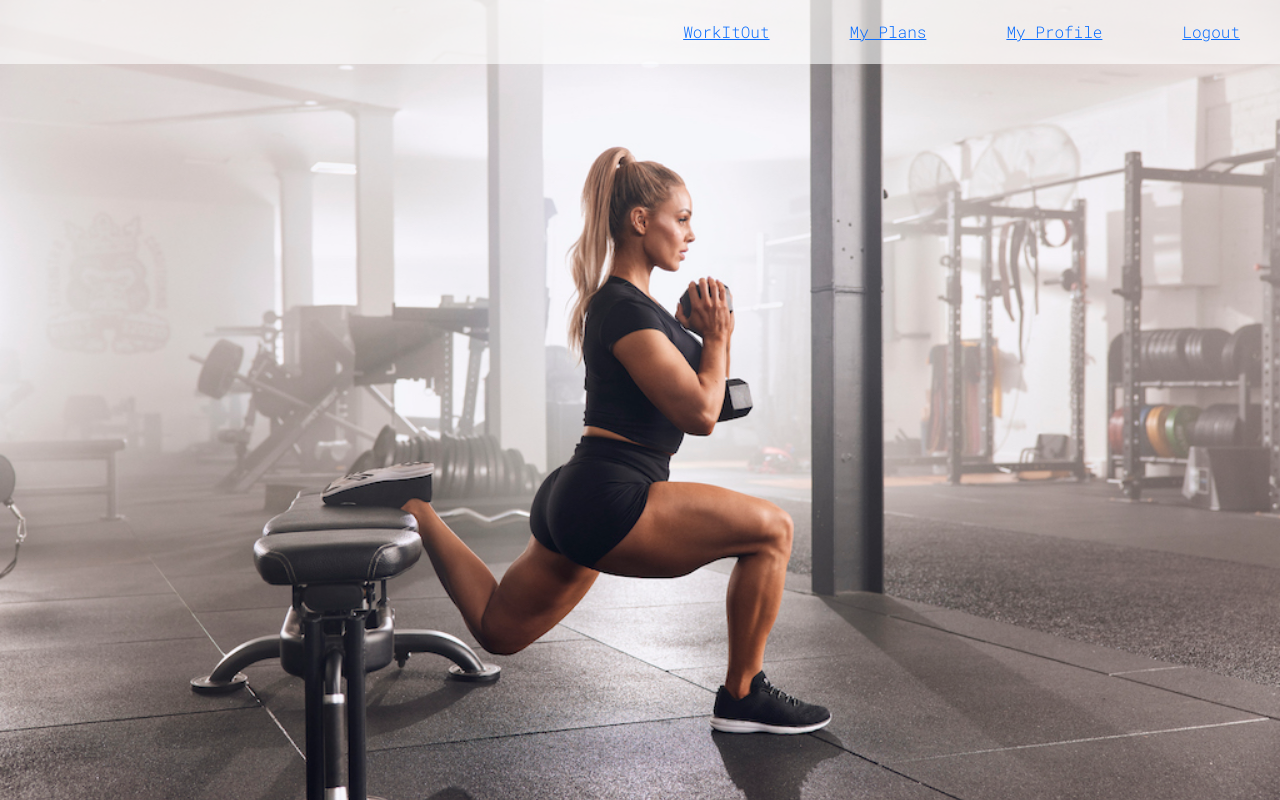
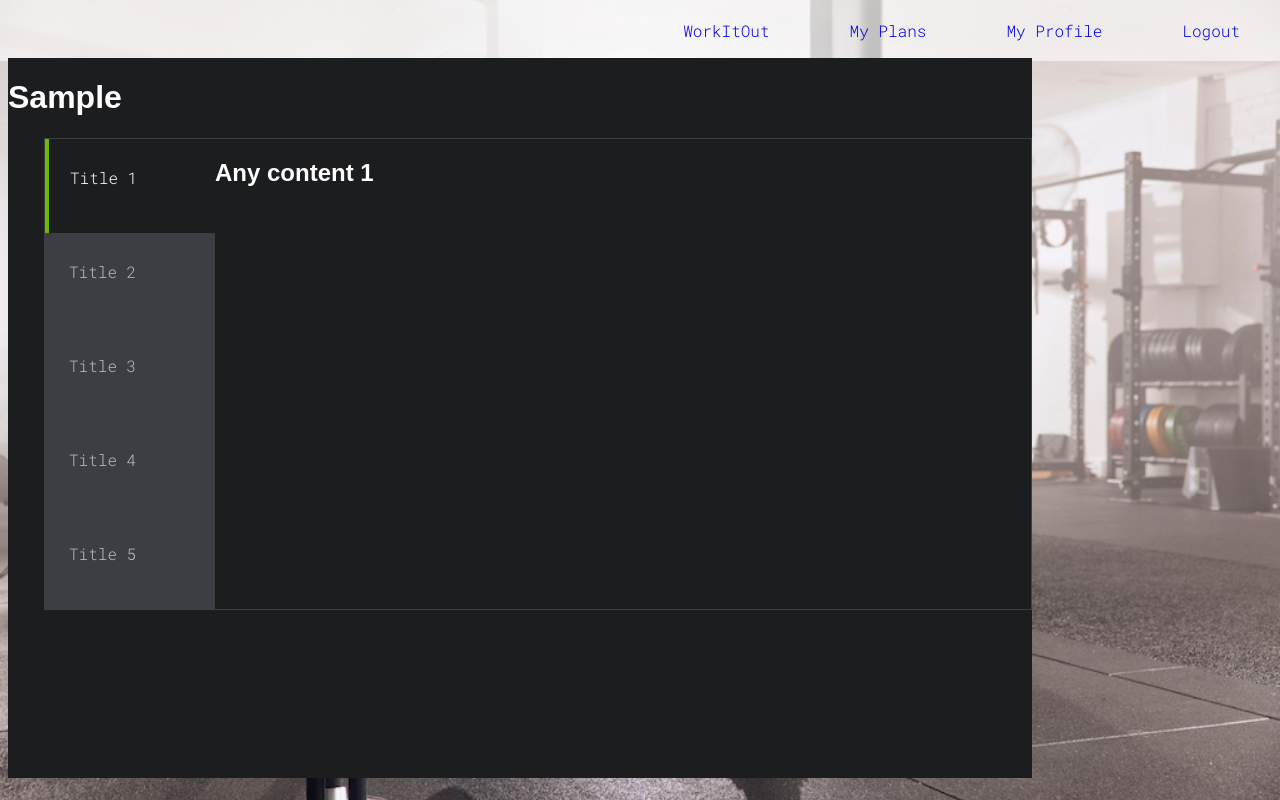
Before and after one commit to Mikoolio41/final_project, a React (Create React App) app in the folder client/: page /plan in a window 1280 px wide. Built offline with nearby package versions, Linux system fonts and the light colour scheme; no server answers.

Commit message:
my plans tabs

```diff
--- a/client/package.json
+++ b/client/package.json
@@ -7,14 +7,14 @@
     "@testing-library/jest-dom": "^5.16.5",
     "@testing-library/react": "^13.3.0",
     "@testing-library/user-event": "^13.5.0",
-    "bootstrap": "^5.2.1",
     "browser-router": "^0.2.0",
+    "rc-tabs": "^12.1.0-alpha.1",
     "react": "^18.2.0",
-    "react-bootstrap": "^2.5.0",
     "react-dom": "^18.2.0",
     "react-router": "^6.3.0",
     "react-router-dom": "^6.3.0",
     "react-scripts": "5.0.1",
+    "react-tabs": "^5.1.0",
     "web-vitals": "^2.1.4"
   },
   "scripts": {
--- a/client/src/components/Exercise.js
+++ b/client/src/components/Exercise.js
@@ -1,8 +1,10 @@
 import React from "react";
+import styles from "./Exercise.module.css";
 
 function Exercise(props) {
   return (
     <div>
+      <div className={styles.exContainer}>
         <p>Target: {props.target}</p>
         <p>Exercise Name: {props.name}</p>
         <p>Bodypart: {props.bodypart}</p>
@@ -10,7 +12,9 @@ function Exercise(props) {
         <p>Sets: {props.sets}</p>
         <p>Reps: {props.reps}</p>
         <p>Rest: {props.rest}</p>
-      <p>{props.gifurl}</p>
+        {/* <p>{props.gifurl}</p> */}
+        <img alt="" src={props.url} style={{ width: 150, height: 150 }}></img>
+      </div>
     </div>
   );
 }
--- /dev/null
+++ b/client/src/components/Exercise.module.css
@@ -0,0 +1,16 @@
+.exContainer {
+  margin-top: 90px;
+  width: 500px;
+  height: 325px;
+  display: grid;
+  grid-template-columns: 1fr 1fr;
+  grid-template-rows: repeat(7, 50px);
+  font-size: 16px;
+  font-weight: 500;
+  border: 2px solid black;
+  justify-content: flex-start;
+}
+
+.gif {
+  grid-row: 1/8;
+}
--- a/client/src/components/Navbar.js
+++ b/client/src/components/Navbar.js
@@ -9,7 +9,7 @@ function Navbar() {
         <Link to="/">WorkItOut</Link>
       </li>
       <li>
-        <Link to="/plans">My Plans</Link>
+        <Link to="/plan">My Plans</Link>
       </li>
       <li>
         <Link to="/profile">My Profile</Link>
--- /dev/null
+++ b/client/src/components/PlanCard.css
@@ -0,0 +1,66 @@
+.App {
+  font-family: sans-serif;
+  background: #1c1d1f;
+  color: white;
+  height: 90vh;
+  width: 80vw;
+  box-sizing: border-box;
+  position: absolute;
+  margin-top: 50px;
+}
+
+.react-tabs {
+  display: flex;
+  margin-left: 36px;
+  /* width: 80vw;
+  height: 80vh; */
+  border: 1px solid #3c3e43;
+  color: white;
+  background: #1c1d1f;
+}
+
+.react-tabs__tab-list {
+  display: flex;
+  flex-direction: column;
+  width: 170px;
+  margin: 0;
+  padding: 0;
+  color: white;
+  background: #3c3e43;
+}
+
+.react-tabs__tab {
+  height: 70px;
+  list-style: none;
+  padding: 12px 6px;
+  cursor: pointer;
+  color: #bbb;
+}
+
+.react-tabs__tab--selected {
+  background: #1c1d1f;
+  border-color: #1c1d1f;
+  border-left: 4px solid #6eb800;
+  color: white;
+}
+
+.react-tabs__tab-panel {
+  display: none;
+  width: 300px;
+}
+
+.react-tabs__tab-panel--selected {
+  display: block;
+}
+
+.react-tabs__tab {
+  padding-left: 24px;
+}
+
+.react-tabs__tab--selected {
+  padding-left: 21px;
+}
+
+.panelContent {
+  text-align: center;
+}
--- a/client/src/components/PlanCard.js
+++ b/client/src/components/PlanCard.js
@@ -1,29 +1,55 @@
-import Card from "react-bootstrap/Card";
-import ListGroup from "react-bootstrap/ListGroup";
-import "bootstrap/dist/css/bootstrap.min.css";
+import React from "react";
+import { Tab, Tabs, TabList, TabPanel } from "react-tabs";
+import "./PlanCard.css";
 
 function PlanCard() {
   return (
-    <div className="cardContainer">
-      <Card style={{ width: "18rem" }}>
-        <Card.Img variant="top" src="holder.js/100px180?text=Image cap" />
-        <Card.Body>
-          <Card.Title>Card Title</Card.Title>
-          <Card.Text>
-            Some quick example text to build on the card title and make up the
-            bulk of the card's content.
-          </Card.Text>
-        </Card.Body>
-        <ListGroup className="list-group-flush">
-          <ListGroup.Item>Cras justo odio</ListGroup.Item>
-          <ListGroup.Item>Dapibus ac facilisis in</ListGroup.Item>
-          <ListGroup.Item>Vestibulum at eros</ListGroup.Item>
-        </ListGroup>
-        <Card.Body>
-          <Card.Link href="#">Card Link</Card.Link>
-          <Card.Link href="#">Another Link</Card.Link>
-        </Card.Body>
-      </Card>
+    <div className="App">
+      <h1>Sample</h1>
+      <Tabs>
+        <TabList>
+          <Tab>
+            <p>Title 1</p>
+          </Tab>
+          <Tab>
+            <p>Title 2</p>
+          </Tab>
+          <Tab>
+            <p>Title 3</p>
+          </Tab>
+          <Tab>
+            <p>Title 4</p>
+          </Tab>
+          <Tab>
+            <p>Title 5</p>
+          </Tab>
+        </TabList>
+        <TabPanel>
+          <div className="panel-content">
+            <h2>Any content 1</h2>
+          </div>
+        </TabPanel>
+        <TabPanel>
+          <div className="panel-content">
+            <h2>Any content 2</h2>
+          </div>
+        </TabPanel>
+        <TabPanel>
+          <div className="panel-content">
+            <h2>Any content 3</h2>
+          </div>
+        </TabPanel>
+        <TabPanel>
+          <div className="panel-content">
+            <h2>Any content 4</h2>
+          </div>
+        </TabPanel>
+        <TabPanel>
+          <div className="panel-content">
+            <h2>Any content 5</h2>
+          </div>
+        </TabPanel>
+      </Tabs>
     </div>
   );
 }
--- a/client/src/containers/Signup.module.css
+++ b/client/src/containers/Signup.module.css
@@ -1,8 +1,8 @@
-body {
+/* body {
   background-color: rgb(34, 34, 34);
   justify-content: center;
   margin: 0;
-}
+} */
 
 .signUpForm {
   background-color: rgba(34, 37, 71);
@@ -21,7 +21,6 @@ body {
   grid-template-rows: repeat(5, 1fr);
   justify-content: center;
   text-align: center;
-  /* height: 100px; */
 }
 
 .titleRegister {
@@ -33,18 +32,9 @@ body {
   grid-column: 1/3;
 }
 
-/* .subtitle {
-  color: #eee;
-  font-family: sans-serif;
-  font-size: 16px;
-  font-weight: 600;
-  margin-top: 10px;
-} */
-
 .inputContainer {
   height: 50px;
   position: relative;
-  /* width: 50%; */
 }
 
 .ic1 {
--- a/client/src/containers/UserPlan.js
+++ b/client/src/containers/UserPlan.js
@@ -2,7 +2,6 @@ import React from "react";
 import Exercise from "../components/Exercise";
 import Image from "../components/Image";
 import { useState, useEffect } from "react";
-import PlanCard from "../components/PlanCard";
 
 function UserPlan() {
   const [viewUserPlan, setViewUserPlan] = useState();
@@ -44,7 +43,7 @@ function UserPlan() {
           planTarget = { sets: 3, reps: 12, rest: 60 };
           break;
         default:
-          planTarget = { sets: 0, reps: 0, rest: 0 };
+          planTarget = { sets: 3, reps: 12, rest: 60 };
           break;
       }
       console.log(planTarget);
@@ -58,8 +57,8 @@ function UserPlan() {
             sets={planTarget.sets}
             reps={planTarget.reps}
             rest={planTarget.rest}
+            url={item.gifurl}
           />
-          <Image url={item.gifurl} />
         </div>
       );
     });
--- a/client/src/index.js
+++ b/client/src/index.js
@@ -7,8 +7,9 @@ import Homepage from "./containers/Homepage";
 import Signup from "./containers/Signup";
 import Login from "./containers/Login";
 import Profile from "./containers/Profile";
-import UserPlan from "./containers/UserPlan";
+// import UserPlan from "./containers/UserPlan";
 import Navbar from "./components/Navbar";
+import MyPlans from "./containers/MyPlans";
 
 const root = ReactDOM.createRoot(document.getElementById("root"));
 root.render(
@@ -18,7 +19,7 @@ root.render(
       <Route path="/" element={<Homepage />} />
       <Route path="/register" element={<Signup />} />
       <Route path="/login" element={<Login />} />
-      <Route path="/plan" element={<UserPlan />} />
+      <Route path="/plan" element={<MyPlans />} />
       <Route path="/profile" element={<Profile />} />
     </Routes>
   </BrowserRouter>
```
Also changed, not shown: 1 other file (tests, documents, lock files or other folders). Lines whose indentation alone changed are shown as unchanged.
